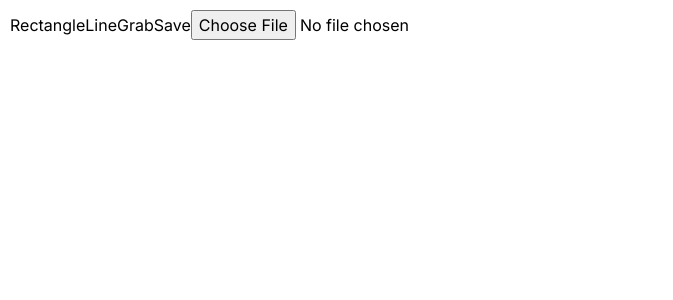
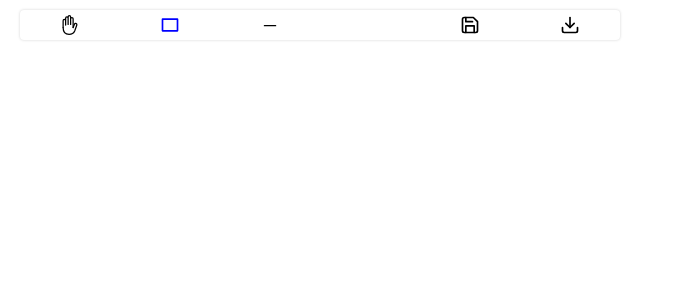
Before and after one commit to Ramosh99/doodle-js, a Next.js app: page / in a window 1280 px wide. Shown: the top 300 px of the page, without its empty margins (0-673 px from the left). Built offline with nearby package versions, Linux system fonts and the light colour scheme.

Commit message:
Styling the menu

```diff
--- a/components/ButtonComponents/Button.jsx
+++ b/components/ButtonComponents/Button.jsx
@@ -1,13 +1,61 @@
-import React from 'react';
+import React, { useRef } from 'react';
+import { IoHandLeftOutline } from "react-icons/io5";
+import { RiRectangleLine } from "react-icons/ri";
+import { GoDash } from "react-icons/go";
+import { FiSave } from "react-icons/fi";
+import { LuDownload } from "react-icons/lu";
 
-const Buttons = ({ handleModeChange, handleSave, handleLoad }) => {
+const Buttons = ({ handleModeChange, handleSave, handleLoad ,mode}) => {
+
+    const fileInputRef = useRef(null);//ref to file chooser
+
+    const handleIconClick = () => {//function to trigger file chooser by LuDownload icon
+      fileInputRef.current.click();
+    };
+
+
     return (
-        <div style={{ position: 'absolute', top: 0, left: 0, padding: 10 }}>
-            <button onClick={() => handleModeChange('rectangle')}>Rectangle</button>
-            <button onClick={() => handleModeChange('line')}>Line</button>
-            <button onClick={() => handleModeChange('grab')}>Grab</button>
-            <button onClick={handleSave}>Save</button>
-            <input type="file" onChange={handleLoad} />
+        <div style={{
+            position: 'absolute', top:'10px', left:'20px',
+            display:'flex',justifyContent:'space-around',alignItems:'center',
+            width:'600px',height:'30px',backgroundColor:'white',borderRadius:'4px',
+            boxShadow:'0 0 3px lightGrey'
+            }}>
+
+            {/* --- Grab ---- */}
+            <IoHandLeftOutline
+                className={mode=='grab'?'activeIcon':'selectIcon'}
+                onClick={() => handleModeChange('grab')}
+                >Grab
+            </IoHandLeftOutline>
+
+            {/* --- Reactangle ---- */}
+            <RiRectangleLine
+                className={mode=='rectangle'?'activeIcon':'selectIcon'}
+                onClick={() => handleModeChange('rectangle')}
+                >Rectangle
+            </RiRectangleLine>
+
+            {/* --- Line ---- */}
+            <GoDash
+                className={mode=='line'?'activeIcon':'selectIcon'}
+                onClick={() => handleModeChange('line')}
+                >Line
+            </GoDash>
+
+            {/* --- Save ---- */}
+            <FiSave
+                className='selectIcon'
+                onClick={handleSave}
+                style={{marginLeft:'100px'}}
+                >Save
+            </FiSave>
+
+            {/* --- Load ---- */}
+            <LuDownload onClick={handleIconClick} className='selectIcon' ></LuDownload>
+            {/*---This is hidden--------- triggered by above icon */}
+            <input ref={fileInputRef} type="file" style={{display:'none'}} onChange={handleLoad} />
+
         </div>
     );
 };
--- a/components/canvas.jsx
+++ b/components/canvas.jsx
@@ -2,7 +2,7 @@
 import React, { useEffect, useLayoutEffect, useRef, useState } from 'react';
 import rough from 'roughjs/bundled/rough.esm';
 import Buttons from './ButtonComponents/Button';
-import jsPDF from 'jspdf';
+//import jsPDF from 'jspdf';
 
 const generator = rough.generator({
     roughness: 0,
@@ -27,7 +27,7 @@ const Canvas = () => {
     const [panning, setPanning] = useState(false);
     const [pan, setPan] = useState({ x: 0, y: 0 });
     const [zoom, setZoom] = useState(1);
-    const [mode, setMode] = useState('rectangle');
+    const [mode, setMode] = useState('rectangle');//active tool
     const canvasRef = useRef(null);
 
     useLayoutEffect(() => {
@@ -132,7 +132,7 @@ const Canvas = () => {
 
     return (
         <div style={{ overflow: 'hidden', width: '100vw', height: '100vh' }}>
-            <Buttons handleModeChange={handleModeChange} handleSave={handleSave} handleLoad={handleLoad} />
+            <Buttons handleModeChange={handleModeChange} handleSave={handleSave} handleLoad={handleLoad} mode={mode}/>
             <canvas
                 ref={canvasRef}
                 onMouseDown={handleMouseDown}
--- a/package.json
+++ b/package.json
@@ -14,6 +14,7 @@
     "next": "14.2.4",
     "react": "^18",
     "react-dom": "^18",
+    "react-icons": "^5.2.1",
     "roughjs": "^4.6.6"
   },
   "devDependencies": {
--- a/src/app/globals.css
+++ b/src/app/globals.css
@@ -1,3 +1,22 @@
 @tailwind base;
 @tailwind components;
 @tailwind utilities;
+
+.selectIcon{
+    cursor: pointer;
+    font-size:20px;
+    flex:1;
+}
+
+.selectIcon:hover{
+    color: blue;
+    font-size:20px;
+    flex:1;
+}
+
+.activeIcon{
+    cursor: pointer;
+    color: blue;
+    font-size:20px;
+    flex:1;
+}
```
Also changed, not shown: 1 other file (tests, documents, lock files or other folders).
